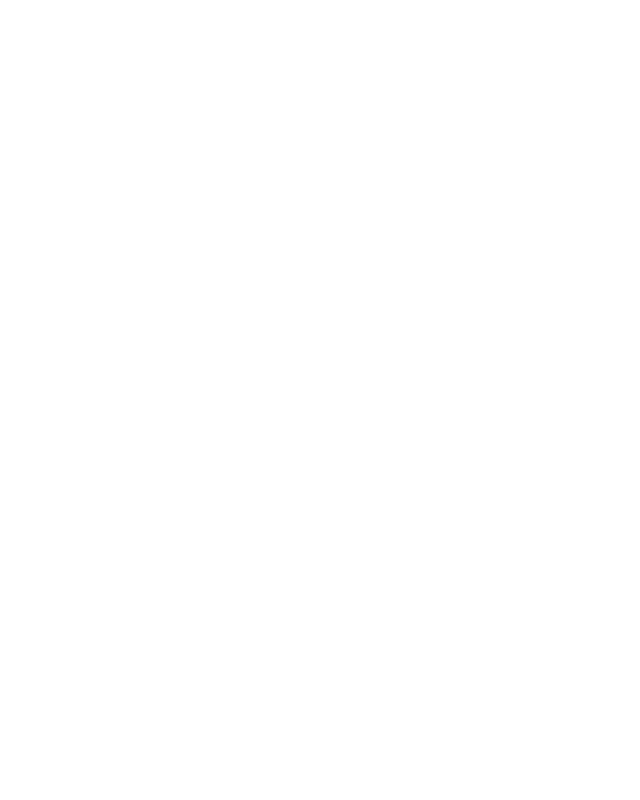
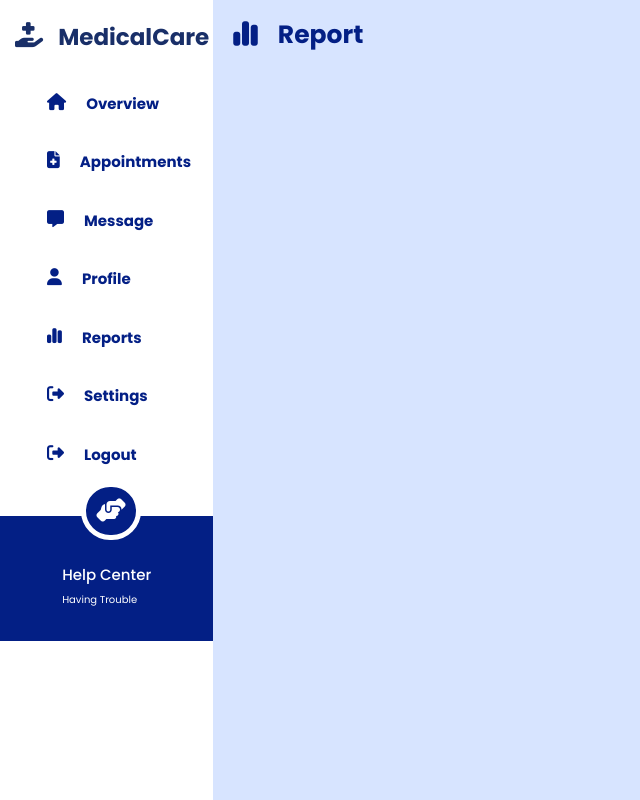
Before and after one commit to sarucm1017/Healthcare_Management-Frontend, a React (Create React App) app: page /reportDetailsOfPatient in a window 1280 px wide. Before the commit this address had no page. Shown: the whole page, without its empty margins (0-640 px from the left). Built offline with nearby package versions, Linux system fonts and the light colour scheme; a web font is replaced by a local one.

Commit message:
report details patient - doctor

```diff
--- a/src/Componets/Layout/Dashborad/Doctors/DoctorsDashboardSideSection.jsx
+++ b/src/Componets/Layout/Dashborad/Doctors/DoctorsDashboardSideSection.jsx
@@ -13,7 +13,7 @@
         <div className="dashboard_menu">
           <div className="menu overview">
             <i className="fa-solid fa-house"></i>
-            <a href="/">
+            <a href="/doctorsDashboard/:userId">
               <p>Overview</p>
             </a>
           </div>
@@ -33,7 +33,7 @@
           </div>
           <div className="menu Reports">
             <i className="fa-solid fa-chart-simple"></i>
-            <a href=""><p>Reports</p></a>
+            <a href="/reportOfPatients"><p>Reports</p></a>
           </div>
           <div className="menu Logout">
             <i className="fa-solid fa-right-from-bracket"></i>
--- /dev/null
+++ b/src/Componets/Layout/ReportSection/Doctors/ReportDeatilsOfPatients.jsx
@@ -0,0 +1,32 @@
+import React from "react";
+import "./reportOfpatient.css";
+import DoctorsDashboardSideSection from "../../Dashborad/Doctors/DoctorsDashboardSideSection";
+
+const ReportDetailsOfPatients = () => {
+  return (
+    <>
+      <div className="container-fluid">
+        <div className="col-md-12 full_container">
+          <DoctorsDashboardSideSection />
+          <div className="col-md-10">
+            <div className="main_home">
+              <div className="nav_bar_section">
+                <div className="left_section">
+                  <div className="icon_part">
+                    <i className="fa-solid fa-chart-simple"></i>
+                  </div>
+                  <div className="title_part">
+                    <h4>Report</h4>
+                  </div>
+                </div>
+                <div className="right_section"></div>
+              </div>
+            </div>
+          </div>
+        </div>
+      </div>
+    </>
+  );
+};
+
+export default ReportDetailsOfPatients;
--- a/src/Componets/Layout/ReportSection/Doctors/reportOfpatient.css
+++ b/src/Componets/Layout/ReportSection/Doctors/reportOfpatient.css
@@ -20,7 +20,7 @@
 }
 
 .table-header,.tableValues {
-    padding: 18px 54px;
+    padding: 18px 58px;
     text-align: center;
 }
 .table-header{
@@ -38,3 +38,6 @@
     font-weight: 700;
     color: darkblue;
 }
+.table-bodyContent tr:hover {
+    background-color: #e2dfdf9d;
+}
--- a/src/Componets/Router/MainRoutes.js
+++ b/src/Componets/Router/MainRoutes.js
@@ -21,6 +21,7 @@
 import DoctorProfile from "../Layout/ProfileSection/Doctor/DoctorProfile";
 import DoctorProfileUpdate from "../Layout/ProfileSection/Doctor/DoctorProfileEdit";
 import ReportOfPatients from "../Layout/ReportSection/Doctors/ReportOfPatients";
+import ReportDetailsOfPatients from "../Layout/ReportSection/Doctors/ReportDeatilsOfPatients";
 
 
 const MainRoutes = () => {
@@ -49,7 +50,7 @@
             <Route path ="/doctorProfile" element = {<DoctorProfile/>}></Route>
             <Route path ="/doctorProfileupdate" element = {<DoctorProfileUpdate/>}></Route>
             <Route path ="/reportOfPatients" element = {<ReportOfPatients/>}></Route>
-
+            <Route path ="/reportDetailsOfPatient" element = {<ReportDetailsOfPatients/>}></Route>
         </Routes>
         </>
     )
```
